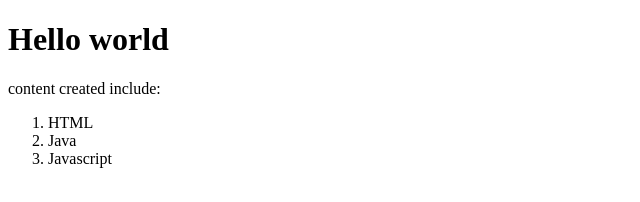
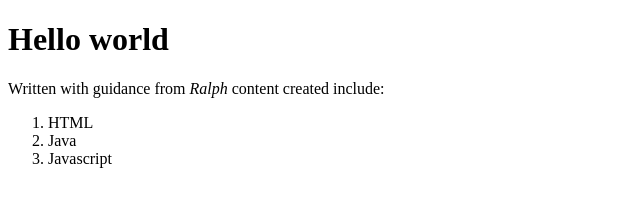
Before and after one commit to ralph-jpg/index, a plain HTML site: page index.html in a window 1280 px wide. Shown: the whole page, without its empty margins (0-640 px from the left). Drawn offline with Linux system fonts and the light colour scheme.

Commit message:
Add additional intro paragraph

```diff
--- a/index.html
+++ b/index.html
@@ -5,7 +5,9 @@
 </head>
 <body>
     <h1>Hello world</h1>
-    <p>content created include:</p>
+    <p1>Written with guidance from <em>Ralph</em></p1>
+
+    <p2>content created include:</p2>
      <ol>
         <li>HTML</li>
         <li>Java</li>
```
